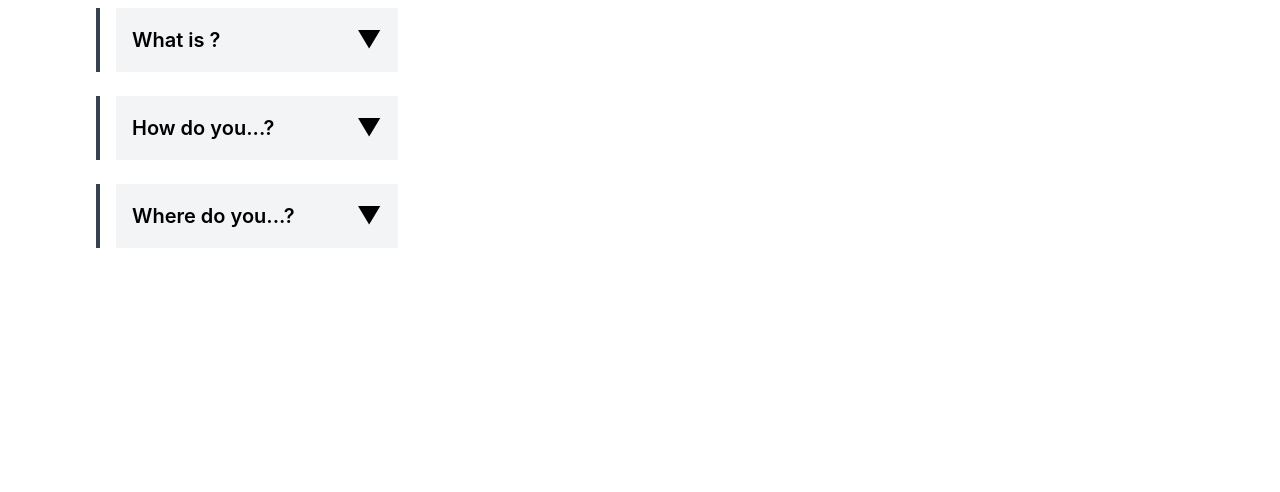
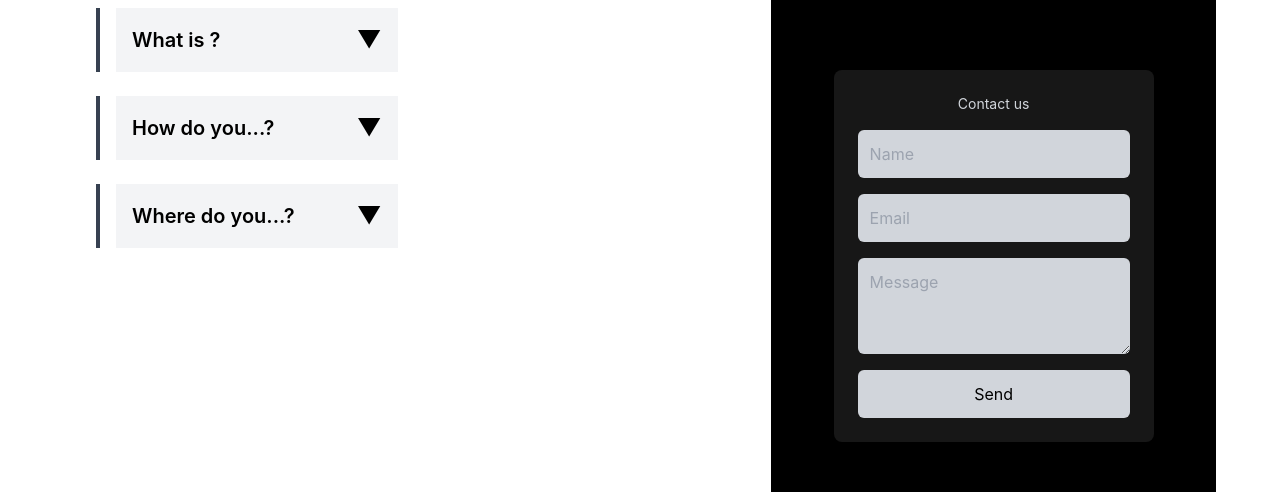
Before and after one commit to dat-nix/Landing-page, a Next.js app: page / in a window 1280 px wide. Shown: the part 1892-2384 px from the top of the page. Built offline with nearby package versions, Linux system fonts and the light colour scheme; a web font is replaced by a local one.

Commit message:
add contact form component

```diff
--- /dev/null
+++ b/src/components/ContactForm.js
@@ -0,0 +1,46 @@
+"use client";
+import { useState } from "react";
+
+
+export default function ContactForm() {
+  // Initialize state to store form data
+  const [formData, setFormData] = useState({ name: "", studentId: "", message: "" });
+
+  // Handle input field changes
+  const handleChange = (e) => {
+    setFormData({ ...formData, [e.target.name]: e.target.value });
+  };
+
+  // Handle form submission
+  const handleSubmit = async (e) => {
+    e.preventDefault(); // Prevent the default form submission behavior (page reload)
+
+    // Send form data to the backend API
+    const response = await fetch("/api/contact", {
+      method: "POST", // Use the POST method to send data
+      headers: { "Content-Type": "application/json" }, // Specify that the data is in JSON format
+      body: JSON.stringify(formData), // Convert form data to JSON format
+    });
+
+    // Check the response from the server
+    if (response.ok) {
+      alert("Submitted successfully!");
+      // Reset form fields after successful submission
+      setFormData({ name: "", studentId: "", message: "" });
+    } else {
+      alert("Submission failed!");
+    }
+  };
+
+  return (
+   <div className="flex justify-center items-center min-h-screen bg-black">
+      <form onSubmit={handleSubmit} className="flex flex-col gap-4 p-6 w-80 bg-neutral-900 text-white rounded-lg">
+        <h2 className="text-center text-sm text-gray-300">Contact us</h2>
+        <input type="text" name="name" placeholder="Name" value={formData.name} onChange={handleChange} required className="p-3 bg-gray-300 text-black rounded-md w-full" />
+        <input type="text" name="studentId" placeholder="Email" value={formData.studentId} onChange={handleChange} required className="p-3 bg-gray-300 text-black rounded-md w-full" />
+        <textarea name="message" placeholder="Message" value={formData.message} onChange={handleChange} required className="p-3 bg-gray-300 text-black rounded-md w-full h-24" />
+        <button className="bg-gray-300 text-black p-3 rounded-md w-full">Send</button>
+      </form>
+    </div>
+  );
+}
```
